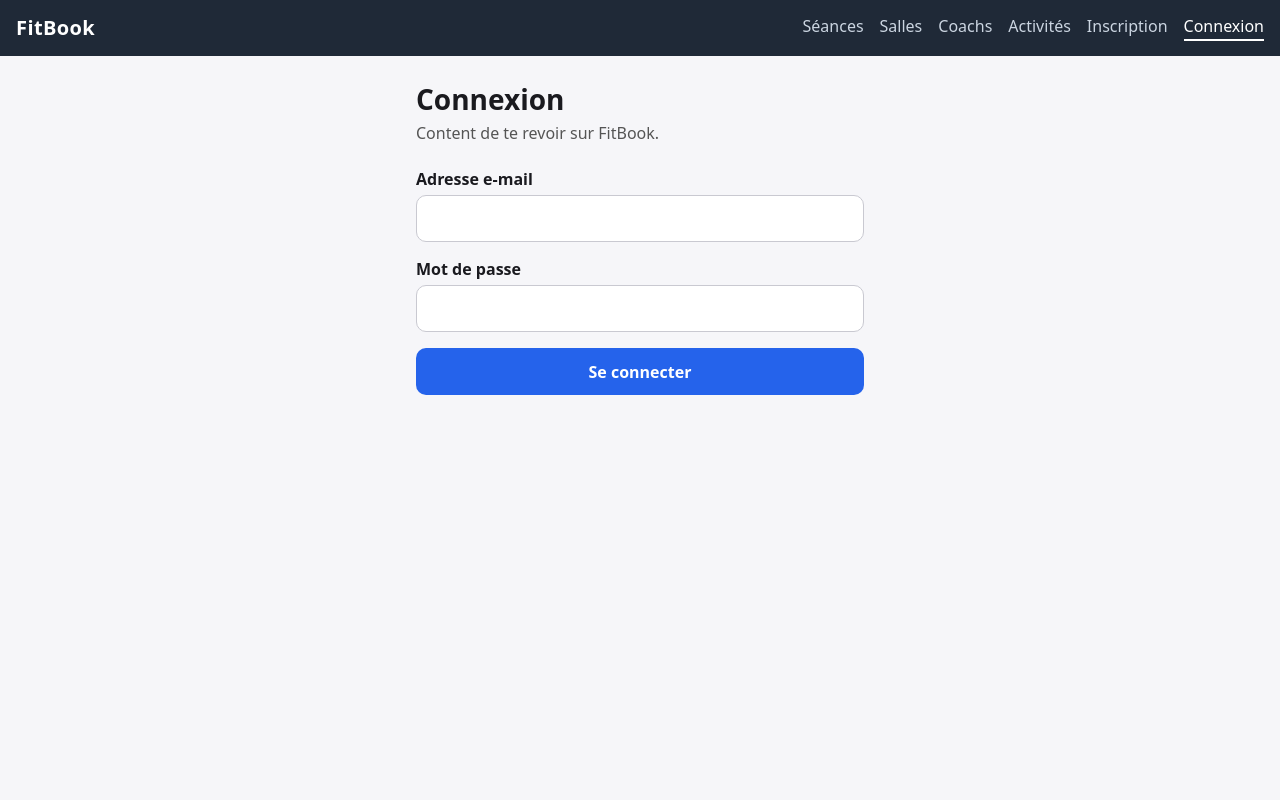
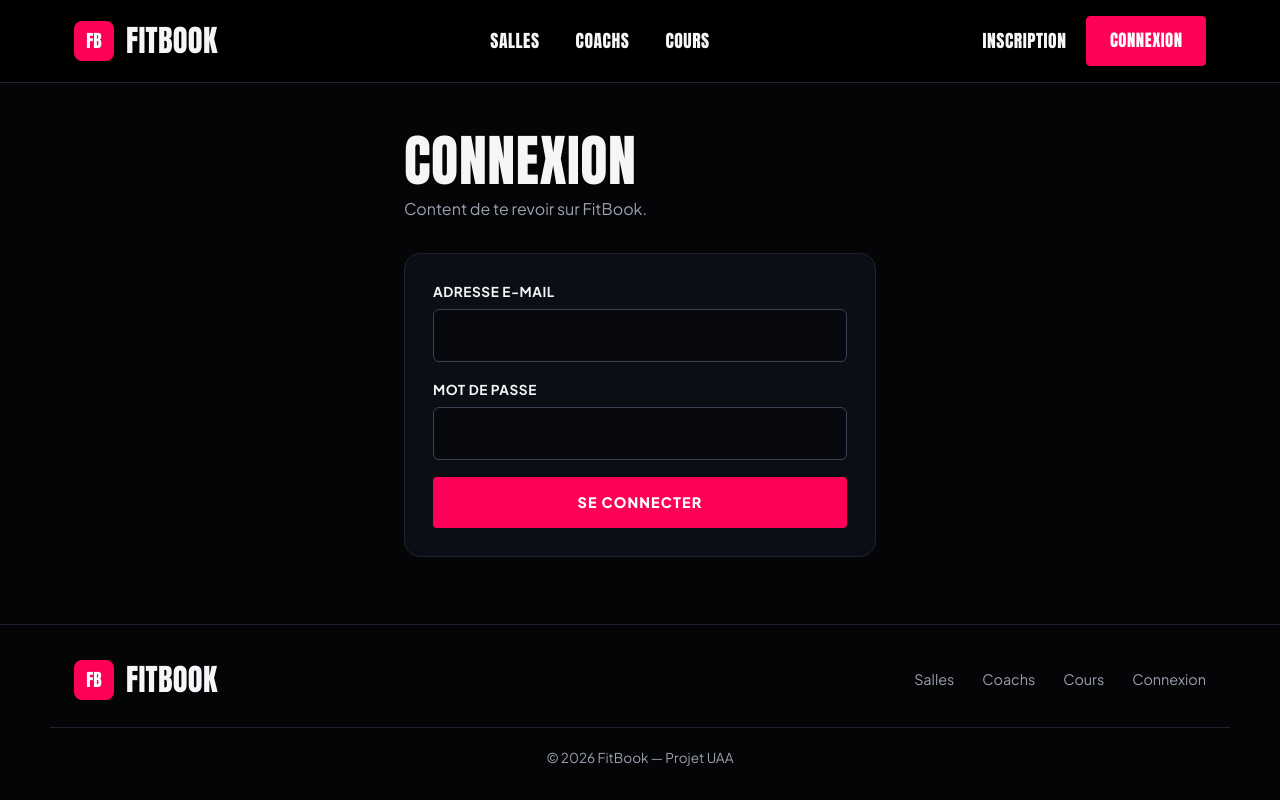
Before and after one commit to CedricB40/FitBook-final, an Angular app in the folder Frontend/: page /connexion in a window 1280 px wide. Built offline with nearby package versions, Linux system fonts and the light colour scheme.

Commit message:
feat(design): ajout du thème FitBook, de l'en-tête et du pied de page

```diff
--- a/Frontend/src/app/app.css
+++ b/Frontend/src/app/app.css
@@ -1,58 +1,170 @@
+:host {
+  display: flex;
+  flex-direction: column;
+  min-height: 100vh;
+}
+
+.contenu {
+  flex: 1;
+}
+
 .entete {
+  background: #000;
+  border-bottom: 1px solid var(--bordure);
+}
+
+.entete-contenu {
   display: flex;
+  flex-wrap: wrap;
   align-items: center;
   justify-content: space-between;
-  gap: 1rem;
-  padding: 0.9rem 1rem;
-  background: #1f2937;
+  gap: 1rem 2rem;
+  max-width: 1180px;
+  margin: 0 auto;
+  padding: 1rem 1.5rem;
+}
+
+.marque {
+  display: inline-flex;
+  align-items: center;
+  gap: 0.75rem;
+  color: var(--texte);
+}
+
+.marque:hover {
+  text-decoration: none;
+}
+
+.marque-pastille {
+  display: inline-grid;
+  place-items: center;
+  width: 2.5rem;
+  height: 2.5rem;
+  font-family: var(--police-titre);
+  font-size: 1.1rem;
   color: #fff;
+  background: var(--rose);
+  border-radius: 8px;
 }
 
 .logo {
-  font-size: 1.25rem;
-  font-weight: 700;
-  letter-spacing: 0.02em;
+  font-family: var(--police-titre);
+  font-size: 1.9rem;
+  text-transform: uppercase;
+  letter-spacing: 0.01em;
 }
 
-.menu {
+.navigation {
   display: flex;
-  gap: 1rem;
+  gap: 2.25rem;
 }
 
-.menu a {
-  color: #cbd5e1;
-  text-decoration: none;
-  padding-bottom: 2px;
-  border-bottom: 2px solid transparent;
+.navigation a,
+.lien-espace {
+  font-family: var(--police-titre);
+  font-size: 1.1rem;
+  text-transform: uppercase;
+  letter-spacing: 0.03em;
+  color: var(--texte);
 }
 
-.menu a.actif {
-  color: #fff;
-  border-bottom-color: #fff;
+.navigation a:hover,
+.lien-espace:hover {
+  color: var(--rose);
+  text-decoration: none;
 }
 
-.menu {
+.navigation a.actif,
+.lien-espace.actif {
+  color: var(--rose);
+}
+
+.actions {
+  display: flex;
   flex-wrap: wrap;
   align-items: center;
-  justify-content: flex-end;
+  gap: 1.25rem;
 }
 
 .identite {
-  font-size: 0.875rem;
-  color: #cbd5e1;
+  font-size: 0.85rem;
+  color: var(--texte-doux);
 }
 
-.deconnexion {
-  padding: 0.3rem 0.7rem;
-  font: inherit;
-  font-size: 0.875rem;
+.bouton-entete {
+  padding: 0.7rem 1.4rem;
+  font-family: var(--police-titre);
+  font-size: 1.05rem;
+  text-transform: uppercase;
+  letter-spacing: 0.03em;
   color: #fff;
-  background: transparent;
-  border: 1px solid #94a3b8;
-  border-radius: 8px;
+  background: var(--rose);
+  border: 1px solid var(--rose);
+  border-radius: 4px;
   cursor: pointer;
 }
 
-.deconnexion:hover {
-  background: #334155;
+.bouton-entete:hover {
+  background: var(--rose-fonce);
+  text-decoration: none;
 }
+
+.bouton-entete-contour {
+  color: var(--texte);
+  background: transparent;
+  border-color: var(--bordure-champ);
+}
+
+.bouton-entete-contour:hover {
+  background: transparent;
+  border-color: var(--texte);
+}
+
+.pied {
+  border-top: 1px solid var(--bordure);
+}
+
+.pied-contenu {
+  display: flex;
+  flex-wrap: wrap;
+  align-items: center;
+  justify-content: space-between;
+  gap: 1rem 2rem;
+  max-width: 1180px;
+  margin: 0 auto;
+  padding: 2rem 1.5rem 1.5rem;
+}
+
+.pied-liens {
+  display: flex;
+  flex-wrap: wrap;
+  gap: 1.75rem;
+}
+
+.pied-liens a {
+  font-size: 0.9rem;
+  color: var(--texte-doux);
+}
+
+.pied-liens a:hover {
+  color: var(--texte);
+  text-decoration: none;
+}
+
+.pied-copyright {
+  max-width: 1180px;
+  margin: 0 auto;
+  padding: 1.25rem 1.5rem 2rem;
+  font-size: 0.85rem;
+  text-align: center;
+  color: var(--texte-doux);
+  border-top: 1px solid var(--bordure);
+}
+
+@media (max-width: 720px) {
+  .navigation {
+    order: 3;
+    width: 100%;
+    gap: 1.5rem;
+  }
+}
--- a/Frontend/src/app/app.html
+++ b/Frontend/src/app/app.html
@@ -1,26 +1,50 @@
 <header class="entete">
+  <div class="entete-contenu">
+    <a class="marque" routerLink="/">
+      <span class="marque-pastille">FB</span>
       <span class="logo">FitBook</span>
-  <nav class="menu">
-    <a routerLink="/seances" routerLinkActive="actif">Séances</a>
+    </a>
+
+    <nav class="navigation" aria-label="Navigation principale">
       <a routerLink="/salles" routerLinkActive="actif">Salles</a>
       <a routerLink="/coachs" routerLinkActive="actif">Coachs</a>
-    <a routerLink="/activites" routerLinkActive="actif">Activités</a>
+      <a routerLink="/seances" routerLinkActive="actif">Cours</a>
+    </nav>
+
+    <div class="actions">
       @if (auth.estSportif()) {
-      <a routerLink="/reservations" routerLinkActive="actif">Mes réservations</a>
+        <a class="lien-espace" routerLink="/reservations" routerLinkActive="actif">Mon espace</a>
       }
       @if (auth.estCoach()) {
-      <a routerLink="/tableau-de-bord" routerLinkActive="actif">Tableau de bord</a>
+        <a class="lien-espace" routerLink="/tableau-de-bord" routerLinkActive="actif">Mon espace</a>
       }
       @if (auth.estConnecte()) {
         <span class="identite">{{ auth.utilisateur()?.username ?? auth.utilisateur()?.email }}</span>
-      <button type="button" class="deconnexion" (click)="deconnecter()">Déconnexion</button>
+        <button type="button" class="bouton-entete bouton-entete-contour" (click)="deconnecter()">Déconnexion</button>
       } @else {
-      <a routerLink="/inscription" routerLinkActive="actif">Inscription</a>
-      <a routerLink="/connexion" routerLinkActive="actif">Connexion</a>
+        <a class="lien-espace" routerLink="/inscription" routerLinkActive="actif">Inscription</a>
+        <a class="bouton-entete" routerLink="/connexion">Connexion</a>
       }
-  </nav>
+    </div>
+  </div>
 </header>
 
-<main>
+<main class="contenu">
   <router-outlet />
 </main>
+
+<footer class="pied">
+  <div class="pied-contenu">
+    <a class="marque" routerLink="/">
+      <span class="marque-pastille">FB</span>
+      <span class="logo">FitBook</span>
+    </a>
+    <nav class="pied-liens" aria-label="Liens du pied de page">
+      <a routerLink="/salles">Salles</a>
+      <a routerLink="/coachs">Coachs</a>
+      <a routerLink="/seances">Cours</a>
+      <a routerLink="/connexion">Connexion</a>
+    </nav>
+  </div>
+  <p class="pied-copyright">© 2026 FitBook — Projet UAA</p>
+</footer>
--- a/Frontend/src/app/pages/activites/activites.css
+++ b/Frontend/src/app/pages/activites/activites.css
@@ -1,55 +1,3 @@
-.activites {
-  max-width: 720px;
-  margin: 0 auto;
-  padding: 1.5rem 1rem 3rem;
-}
-
-h1 {
-  margin: 0 0 0.25rem;
-  font-size: 1.75rem;
-}
-
-.intro {
-  margin: 0 0 1.5rem;
-  color: #555;
-}
-
-.liste {
-  display: grid;
-  gap: 0.75rem;
-  margin: 0;
-  padding: 0;
-  list-style: none;
-}
-
-.carte {
-  padding: 1rem;
-  background: #fff;
-  border: 1px solid #e3e3e8;
-  border-radius: 12px;
-}
-
-.carte h2 {
-  margin: 0 0 0.25rem;
-  font-size: 1.1rem;
-}
-
-.carte p {
-  margin: 0;
-  color: #555;
-}
-
-.message {
-  padding: 1rem;
-  background: #f1f1f5;
-  border-radius: 12px;
-}
-
-.message-erreur {
-  background: #fdecec;
-  color: #8a1c1c;
-}
-
 a.carte {
   display: block;
   color: inherit;
@@ -57,5 +5,5 @@ a.carte {
 }
 
 a.carte:hover {
-  border-color: #2563eb;
+  border-color: var(--rose);
 }
--- a/Frontend/src/app/pages/connexion/connexion.css
+++ b/Frontend/src/app/pages/connexion/connexion.css
@@ -1,81 +1,86 @@
 .connexion {
-  max-width: 480px;
+  max-width: 520px;
   margin: 0 auto;
-  padding: 1.5rem 1rem 3rem;
+  padding: 3rem 1.5rem 4rem;
 }
 
 h1 {
-  margin: 0 0 0.25rem;
-  font-size: 1.75rem;
+  margin-bottom: 0.5rem;
+  font-size: clamp(2.5rem, 6vw, 3.5rem);
 }
 
 .intro {
-  margin: 0 0 1.5rem;
-  color: #555;
+  margin-bottom: 2rem;
+  color: var(--texte-doux);
 }
 
 form {
   display: grid;
-  gap: 1rem;
+  gap: 1.1rem;
+  padding: 1.75rem;
+  background: var(--surface);
+  border: 1px solid var(--bordure);
+  border-radius: var(--rayon);
 }
 
 .champ {
   display: grid;
-  gap: 0.35rem;
+  gap: 0.4rem;
 }
 
 label {
-  font-weight: 600;
+  font-size: 0.85rem;
+  font-weight: 700;
+  letter-spacing: 0.04em;
+  text-transform: uppercase;
 }
 
 input,
 select {
-  padding: 0.7rem 0.8rem;
+  padding: 0.85rem 1rem;
   font: inherit;
-  background: #fff;
-  border: 1px solid #c9c9d1;
-  border-radius: 10px;
+  color: var(--texte);
+  background: var(--champ);
+  border: 1px solid var(--bordure-champ);
+  border-radius: 6px;
+}
+
+select option {
+  background: var(--surface);
 }
 
 input:focus,
 select:focus {
-  outline: 2px solid #2563eb;
+  outline: 2px solid var(--rose);
   outline-offset: 1px;
 }
 
 .erreur {
   margin: 0;
   font-size: 0.875rem;
-  color: #b42318;
+  color: var(--erreur);
 }
 
 button {
-  padding: 0.8rem 1rem;
+  padding: 0.9rem 1rem;
   font: inherit;
-  font-weight: 600;
+  font-size: 0.9rem;
+  font-weight: 800;
+  letter-spacing: 0.08em;
+  text-transform: uppercase;
   color: #fff;
-  background: #2563eb;
+  background: var(--rose);
   border: 0;
-  border-radius: 10px;
+  border-radius: 4px;
   cursor: pointer;
 }
 
+button:hover:not(:disabled) {
+  background: var(--rose-fonce);
+}
+
 button:disabled {
-  background: #93aef0;
+  color: var(--texte-doux);
+  background: var(--bordure);
   cursor: not-allowed;
 }
-
-.message {
-  padding: 0.9rem 1rem;
-  border-radius: 12px;
-}
-
-.message-succes {
-  background: #e7f6ec;
-  color: #14532d;
-}
-
-.message-erreur {
-  background: #fdecec;
-  color: #8a1c1c;
-}
--- a/Frontend/src/app/pages/inscription/inscription.css
+++ b/Frontend/src/app/pages/inscription/inscription.css
@@ -1,81 +1,86 @@
 .inscription {
-  max-width: 480px;
+  max-width: 520px;
   margin: 0 auto;
-  padding: 1.5rem 1rem 3rem;
+  padding: 3rem 1.5rem 4rem;
 }
 
 h1 {
-  margin: 0 0 0.25rem;
-  font-size: 1.75rem;
+  margin-bottom: 0.5rem;
+  font-size: clamp(2.5rem, 6vw, 3.5rem);
 }
 
 .intro {
-  margin: 0 0 1.5rem;
-  color: #555;
+  margin-bottom: 2rem;
+  color: var(--texte-doux);
 }
 
 form {
   display: grid;
-  gap: 1rem;
+  gap: 1.1rem;
+  padding: 1.75rem;
+  background: var(--surface);
+  border: 1px solid var(--bordure);
+  border-radius: var(--rayon);
 }
 
 .champ {
   display: grid;
-  gap: 0.35rem;
+  gap: 0.4rem;
 }
 
 label {
-  font-weight: 600;
+  font-size: 0.85rem;
+  font-weight: 700;
+  letter-spacing: 0.04em;
+  text-transform: uppercase;
 }
 
 input,
 select {
-  padding: 0.7rem 0.8rem;
+  padding: 0.85rem 1rem;
   font: inherit;
-  background: #fff;
-  border: 1px solid #c9c9d1;
-  border-radius: 10px;
+  color: var(--texte);
+  background: var(--champ);
+  border: 1px solid var(--bordure-champ);
+  border-radius: 6px;
+}
+
+select option {
+  background: var(--surface);
 }
 
 input:focus,
 select:focus {
-  outline: 2px solid #2563eb;
+  outline: 2px solid var(--rose);
   outline-offset: 1px;
 }
 
 .erreur {
   margin: 0;
   font-size: 0.875rem;
-  color: #b42318;
+  color: var(--erreur);
 }
 
 button {
-  padding: 0.8rem 1rem;
+  padding: 0.9rem 1rem;
   font: inherit;
-  font-weight: 600;
+  font-size: 0.9rem;
+  font-weight: 800;
+  letter-spacing: 0.08em;
+  text-transform: uppercase;
   color: #fff;
-  background: #2563eb;
+  background: var(--rose);
   border: 0;
-  border-radius: 10px;
+  border-radius: 4px;
   cursor: pointer;
 }
 
+button:hover:not(:disabled) {
+  background: var(--rose-fonce);
+}
+
 button:disabled {
-  background: #93aef0;
+  color: var(--texte-doux);
+  background: var(--bordure);
   cursor: not-allowed;
 }
-
-.message {
-  padding: 0.9rem 1rem;
-  border-radius: 12px;
-}
-
-.message-succes {
-  background: #e7f6ec;
-  color: #14532d;
-}
-
-.message-erreur {
-  background: #fdecec;
-  color: #8a1c1c;
-}
--- a/Frontend/src/index.html
+++ b/Frontend/src/index.html
@@ -5,7 +5,11 @@
   <title>FitBook</title>
   <base href="/">
   <meta name="viewport" content="width=device-width, initial-scale=1">
+  <meta name="theme-color" content="#050507">
   <link rel="icon" type="image/x-icon" href="favicon.ico">
+  <link rel="preconnect" href="https://fonts.googleapis.com">
+  <link rel="preconnect" href="https://fonts.gstatic.com" crossorigin>
+  <link href="https://fonts.googleapis.com/css2?family=Anton&family=Plus+Jakarta+Sans:wght@400;500;600;700;800&display=swap" rel="stylesheet">
 </head>
 <body>
   <app-root></app-root>
--- a/Frontend/src/styles.css
+++ b/Frontend/src/styles.css
@@ -1,71 +1,148 @@
+:root {
+  --fond: #050507;
+  --surface: #0b0e15;
+  --surface-2: #11151f;
+  --champ: #07090e;
+  --bordure: #1c2230;
+  --bordure-champ: #3a4256;
+  --texte: #f5f6f8;
+  --texte-doux: #9aa1b0;
+  --rose: #ff0059;
+  --rose-fonce: #d1004a;
+  --jaune: #ffe14a;
+  --erreur: #ff7b7b;
+  --succes: #4ee0a0;
+  --rayon: 16px;
+  --police-titre: 'Anton', 'Impact', 'Arial Narrow', sans-serif;
+  --police-texte: 'Plus Jakarta Sans', system-ui, -apple-system, 'Segoe UI', Roboto, sans-serif;
+}
+
 * {
   box-sizing: border-box;
 }
 
 body {
   margin: 0;
-  font-family: system-ui, -apple-system, 'Segoe UI', Roboto, Helvetica, Arial, sans-serif;
-  color: #1a1a1f;
-  background: #f6f6f9;
+  font-family: var(--police-texte);
+  color: var(--texte);
+  background: var(--fond);
+  line-height: 1.5;
+  -webkit-font-smoothing: antialiased;
+}
+
+h1,
+h2,
+h3 {
+  margin: 0;
+  font-family: var(--police-titre);
+  font-weight: 400;
+  line-height: 1.05;
+  letter-spacing: 0.01em;
+  text-transform: uppercase;
+}
+
+a {
+  color: var(--rose);
+  text-decoration: none;
+}
+
+a:hover {
+  text-decoration: underline;
+}
+
+p {
+  margin: 0;
 }
 
 .page {
-  max-width: 720px;
+  max-width: 1180px;
   margin: 0 auto;
-  padding: 1.5rem 1rem 3rem;
+  padding: 3rem 1.5rem 4rem;
 }
 
 .page h1 {
-  margin: 0 0 0.25rem;
-  font-size: 1.75rem;
+  margin-bottom: 0.5rem;
+  font-size: clamp(2.5rem, 6vw, 4rem);
 }
 
 .intro {
-  margin: 0 0 1.25rem;
-  color: #555;
+  margin-bottom: 2rem;
+  color: var(--texte-doux);
+}
+
+.sur-titre {
+  margin-bottom: 0.5rem;
+  font-size: 0.8rem;
+  font-weight: 800;
+  letter-spacing: 0.08em;
+  text-transform: uppercase;
+  color: var(--jaune);
 }
 
 .sous-titre {
-  margin: 1.75rem 0 0.75rem;
-  font-size: 1.25rem;
+  margin: 2.5rem 0 1rem;
+  font-size: clamp(1.75rem, 3.5vw, 2.5rem);
 }
 
 .retour {
   display: inline-block;
-  margin-bottom: 1rem;
-  color: #2563eb;
-  text-decoration: none;
+  margin-bottom: 1.5rem;
+  font-size: 0.8rem;
+  font-weight: 700;
+  letter-spacing: 0.06em;
+  text-transform: uppercase;
+  color: var(--texte-doux);
 }
 
 .filtres {
   display: grid;
   gap: 0.75rem;
-  margin-bottom: 1.25rem;
+  margin-bottom: 1.5rem;
+}
+
+@media (min-width: 720px) {
+  .filtres {
+    grid-template-columns: 2fr 1fr;
+  }
+}
+
+input,
+select,
+textarea {
+  font: inherit;
+  color: var(--texte);
 }
 
 .recherche,
 .filtres select {
   width: 100%;
-  padding: 0.7rem 0.8rem;
-  font: inherit;
-  background: #fff;
-  border: 1px solid #c9c9d1;
-  border-radius: 10px;
+  padding: 0.85rem 1rem;
+  background: var(--champ);
+  border: 1px solid var(--bordure-champ);
+  border-radius: 6px;
 }
 
 .page > .recherche {
-  margin-bottom: 1.25rem;
+  margin-bottom: 1.5rem;
+}
+
+.recherche::placeholder {
+  color: var(--texte-doux);
 }
 
 .recherche:focus,
 .filtres select:focus {
-  outline: 2px solid #2563eb;
+  outline: 2px solid var(--rose);
   outline-offset: 1px;
+}
+
+.filtres select option {
+  background: var(--surface);
 }
 
 .liste {
   display: grid;
-  gap: 0.75rem;
+  gap: 1rem;
   margin: 0;
   padding: 0;
   list-style: none;
@@ -73,109 +150,136 @@ body {
 
 .carte {
   display: block;
-  padding: 1rem;
-  background: #fff;
-  border: 1px solid #e3e3e8;
-  border-radius: 12px;
+  padding: 1.25rem 1.5rem;
+  background: var(--surface);
+  border: 1px solid var(--bordure);
+  border-radius: var(--rayon);
   color: inherit;
   text-decoration: none;
 }
 
 .carte-lien:hover {
-  border-color: #2563eb;
+  border-color: var(--rose);
+  text-decoration: none;
 }
 
 .carte h2,
 .carte h3 {
-  margin: 0 0 0.25rem;
-  font-size: 1.1rem;
+  margin: 0 0 0.35rem;
+  font-size: 1.6rem;
 }
 
 .carte p {
   margin: 0.25rem 0 0;
 }
 
-.meta {
-  color: #555;
-  font-size: 0.925rem;
+.carte a {
+  color: var(--rose);
 }
 
-.carte a {
-  color: #2563eb;
+.meta {
+  font-size: 0.95rem;
+  color: var(--texte-doux);
 }
 
 .message {
-  padding: 1rem;
-  background: #f1f1f5;
-  border-radius: 12px;
+  padding: 1rem 1.25rem;
+  margin-bottom: 1rem;
+  color: var(--texte-doux);
+  background: var(--surface);
+  border: 1px solid var(--bordure);
+  border-radius: var(--rayon);
 }
 
 .message-erreur {
-  background: #fdecec;
-  color: #8a1c1c;
+  color: var(--erreur);
+  background: rgba(255, 123, 123, 0.08);
+  border-color: rgba(255, 123, 123, 0.35);
+}
+
+.message-succes {
+  color: var(--succes);
+  background: rgba(78, 224, 160, 0.08);
+  border-color: rgba(78, 224, 160, 0.35);
 }
 
 .pied-carte {
   display: flex;
+  flex-wrap: wrap;
   align-items: center;
   justify-content: space-between;
   gap: 0.75rem;
-  margin-top: 0.75rem;
+  margin-top: 1rem;
 }
 
 .badge {
   display: inline-block;
-  padding: 0.2rem 0.6rem;
-  font-size: 0.85rem;
-  font-weight: 600;
-  color: #334155;
-  background: #eef2f7;
-  border-radius: 999px;
+  padding: 0.25rem 0.6rem;
+  font-size: 0.75rem;
+  font-weight: 800;
+  letter-spacing: 0.04em;
+  text-transform: uppercase;
+  color: #1a1500;
+  background: var(--jaune);
+  border-radius: 4px;
 }
 
 .badge-succes {
-  color: #14532d;
-  background: #e7f6ec;
+  color: #1a1500;
+  background: var(--jaune);
 }
 
 .badge-complet {
-  color: #8a1c1c;
-  background: #fdecec;
+  color: var(--texte-doux);
+  background: transparent;
+  border: 1px solid var(--bordure-champ);
 }
 
 .bouton {
-  padding: 0.5rem 1rem;
+  padding: 0.75rem 1.4rem;
   font: inherit;
-  font-weight: 600;
+  font-size: 0.85rem;
+  font-weight: 800;
+  letter-spacing: 0.06em;
+  text-transform: uppercase;
   color: #fff;
-  background: #2563eb;
-  border: 0;
-  border-radius: 10px;
+  background: var(--rose);
+  border: 1px solid var(--rose);
+  border-radius: 4px;
   cursor: pointer;
 }
 
+.bouton:hover:not(:disabled) {
+  background: var(--rose-fonce);
+}
+
 .bouton:disabled {
-  background: #93aef0;
+  color: var(--texte-doux);
+  background: transparent;
+  border-color: var(--bordure-champ);
   cursor: not-allowed;
 }
 
 .bouton-secondaire {
-  color: #8a1c1c;
-  background: #fdecec;
+  color: var(--texte-doux);
+  background: transparent;
+  border-color: var(--bordure-champ);
 }
 
-.bouton-secondaire:disabled {
-  color: #b9a0a0;
-  background: #f5ecec;
-}
-
-.message-succes {
-  background: #e7f6ec;
-  color: #14532d;
+.bouton-secondaire:hover:not(:disabled) {
+  color: var(--texte);
+  background: transparent;
+  border-color: var(--texte);
 }
 
 .aide {
   margin: 0;
   font-size: 0.85rem;
-  color: #555;
+  color: var(--texte-doux);
 }
+
+.grille {
+  display: grid;
+  gap: 1.25rem;
+  grid-template-columns: repeat(auto-fill, minmax(260px, 1fr));
+}
```
Also changed, not shown: Frontend/src/app/pages/tableau-de-bord/tableau-de-bord.html (+5 -4 lines). Lines whose indentation alone changed are shown as unchanged.
